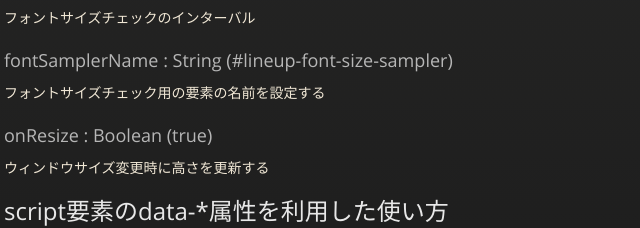
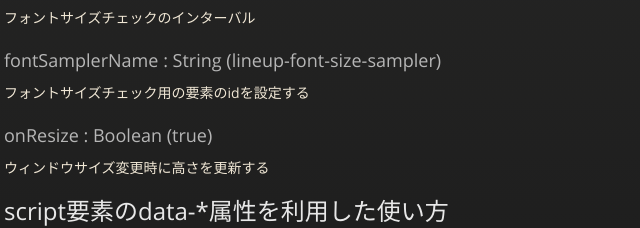
Before and after one commit to mach3/jquery-lineup, a plain HTML site: page index.html in a window 1280 px wide. Shown: the part 1218-1446 px from the top of the page, 311-951 px from the left. Drawn offline with nearby package versions, Linux system fonts and the light colour scheme.

```diff
--- a/index.html
+++ b/index.html
@@ -88,9 +88,9 @@
 
 <p>フォントサイズチェックのインターバル</p>
 
-<h3>fontSamplerName : String (#lineup-font-size-sampler)</h3>
+<h3>fontSamplerName : String (lineup-font-size-sampler)</h3>
 
-<p>フォントサイズチェック用の要素の名前を設定する</p>
+<p>フォントサイズチェック用の要素のidを設定する</p>
 
 <h3>onResize : Boolean (true)</h3>
 
```
Also changed, not shown: params.json (+1 -1 lines).
